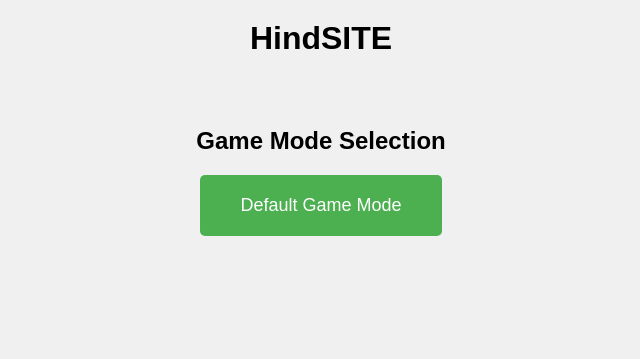
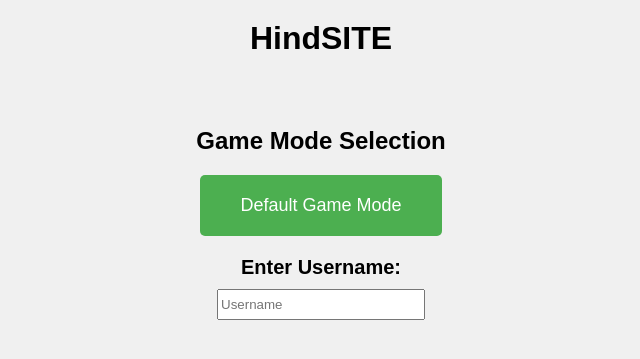
Before and after one commit to TimSturges713/MinusJosh, a Flask app: page / in a window 1280 px wide. Shown: the top 359 px of the page, without its empty margins (319-959 px from the left). Run offline with Flask 3, Linux system fonts and the light colour scheme; parts of the project's set-up code (start-up, migrations or seed data) failed here and were passed over.

Commit message:
Made username input box

```diff
--- a/Hindsite/static/menu_style.css
+++ b/Hindsite/static/menu_style.css
@@ -6,6 +6,19 @@ body {
     height: 100vh;
     margin: 0;
     background-color: #f0f0f0;
+}
+
+p1{
+    margin-top: 20px;
+    font-size: 20px;;
+    font-weight: bold;
+    font-family: Papyrus, fantasy;
+}
+
+input{
+    margin-top: 10px;
+    height: 25px;
+    width: 200px;
 }
 
 h1 {
--- a/Hindsite/templates/menu.html
+++ b/Hindsite/templates/menu.html
@@ -12,6 +12,7 @@
 <body>
     <!--The button that brings us to the actual game screen-->
     <button onclick="location.href='game.html'">Default Game Mode</button>
-
+    <p1>Enter Username:</p1>
+    <input type="text" placeholder="Username">
 </body>
 </html>
```
